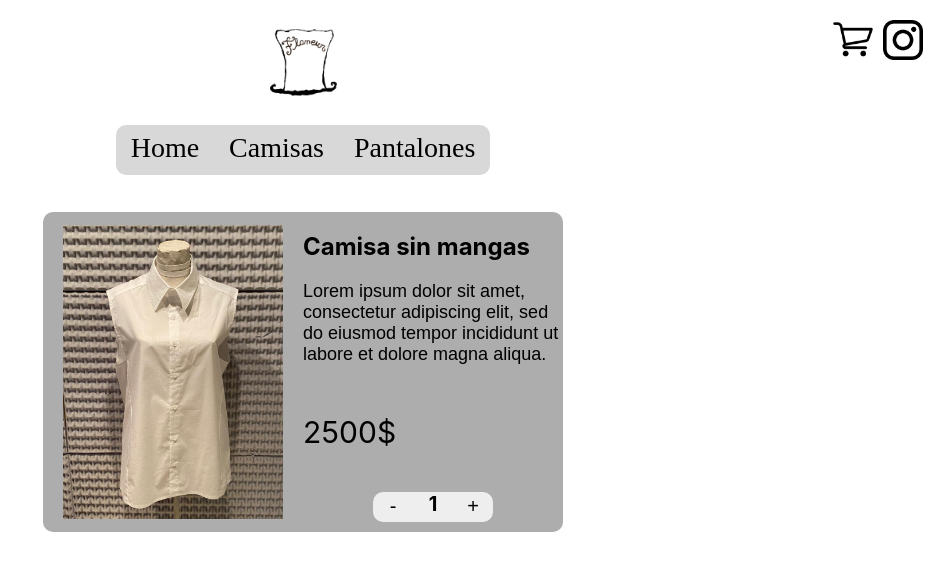
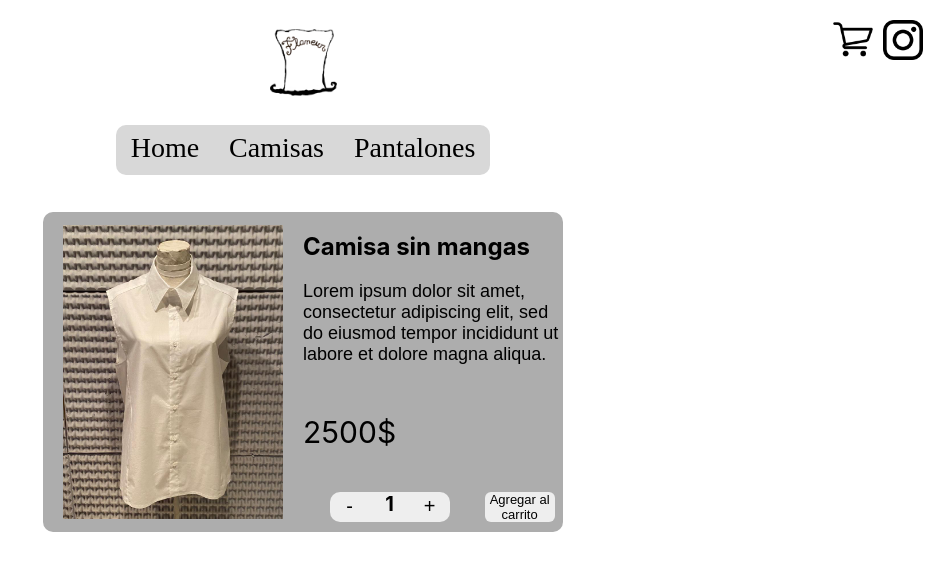
Before and after one commit to kekebargallo/Ezequiel-Bargallo, a React (Create React App) app: page /detail/camisa in a window 1280 px wide. Shown: the top 570 px of the page, without its empty margins (337-1280 px from the left). Built offline with nearby package versions, Linux system fonts and the light colour scheme.

Commit message:
counter sincronizado

```diff
--- a/src/App.js
+++ b/src/App.js
@@ -12,6 +12,7 @@ function App() {
         <Route path="/" element={<ItemListContainer />}/>
         <Route path="/detail/:id" element={<ItemDetailContainer />}/>
         <Route path="/category/:categoryId" element={<ItemListContainer />} />
+        <Route path='/cart' element={<div>Cart</div>} />
       </Routes>
     </BrowserRouter>
   );
--- a/src/components/ItemCountDetail/ItemCountDetail.js
+++ b/src/components/ItemCountDetail/ItemCountDetail.js
@@ -1,23 +1,24 @@
 import './ItemCountDetail.styles.css'
 import { useState } from 'react';
 
-const ItemCountDetail = ( {stock, initial}) => {
-
-    const [contador, setContador] = useState(initial)
+const ItemCountDetail = ( {stock, count, setCount}) => {
 
     const increase = () => {
-        contador < stock && setContador(contador + 1);
+      setCount(count + 1);
     };
 
     const decrease = () => {
-        contador > 1 && setContador(contador - 1);
+        count > 1 && setCount(count - 1);
     };
 
   return (
     <div className='countContainer'>
         <button onClick={decrease} className='decreaseCounter'>-</button>
-        <h4 className='numberCounter'>{contador}</h4>
-        <button onClick={increase} className='increaseCounter'>+</button>
+        <h4 className='numberCounter'>{count}</h4>
+        {count < stock
+        && <button
+        onClick={increase}
+        className='increaseCounter'>+</button>}
     </div>
   )
 }
--- a/src/components/ItemDetail/ItemDetail.js
+++ b/src/components/ItemDetail/ItemDetail.js
@@ -1,14 +1,29 @@
 import ItemCountDetail from '../ItemCountDetail/ItemCountDetail';
 import './ItemDetail.styles.css';
+import { useState } from 'react';
+import { useNavigate } from 'react-router-dom';
 
 const ItemDetail = ({product}) => {
+
+  const [count, setCount] = useState(1);
+
+  const navigate = useNavigate();
+
+  const handleClick = () => {
+    navigate('/cart')
+  }
+
   return (
     <div className="itemDetailContainer">
         <h2>{product.name}</h2>
         <img src={product.img.primeraImg} />
         <p className="itemDetailDes">Lorem ipsum dolor sit amet, consectetur adipiscing elit, sed do eiusmod tempor incididunt ut labore et dolore magna aliqua.</p>
         <p className="itemDetailPrice">{product.price}$</p>
-        <ItemCountDetail stock={3} initial={1}/>
+        <ItemCountDetail
+        stock={product.stock}
+        count={count}
+        setCount={setCount}/>
+        <button onClick={handleClick} className='cartLinkDetail'>Agregar al carrito</button>
     </div>
   )
 };
--- a/src/components/ItemDetail/ItemDetail.styles.css
+++ b/src/components/ItemDetail/ItemDetail.styles.css
@@ -8,7 +8,7 @@
     grid-template-areas: "img img img tit tit tit"
     "img img img des des des" "img img img des des des"
     "img img img price price price" "img img img price price price"
-    "img img img count count count";
+    "img img img count count cart";
     border-radius: 10px;
     margin: 12px auto;
 }
@@ -47,3 +47,23 @@ h2{
     background-color: black;
     padding: 10px
 }
+
+.cartLinkDetail {
+    grid-area: cart;
+    border: none;
+    border-radius: 6px;
+    padding: 0;
+    align-self: center;
+    justify-self: center;
+    width: 70px;
+    font-size: 13px;
+    font-family: Arial, Helvetica, sans-serif;
+    background-color: rgb(238, 238, 238);
+    cursor: pointer;
+    transition: 0.3s;
+}
+
+.cartLinkDetail:hover {
+    color: white;
+    background-color: rgb(53, 53, 53);
+}
--- a/src/components/mockData.js
+++ b/src/components/mockData.js
@@ -65,7 +65,7 @@ const data = [
       id: "cargosHolgados",
       categoria: "pantalones",
       name: "Pantalones cargo holgados",
-      price: 1200,
+      price: 6000,
       stock: 3,
       img: {
         primeraImg: "/assets/img/cargos-holgados.jpg"
@@ -75,7 +75,7 @@ const data = [
       id: "punkiePants",
       categoria: "pantalones",
       name: "Pantalones estampados",
-      price: 1200,
+      price: 5500,
       stock: 3,
       img: {
         primeraImg: "/assets/img/punkie-pants.jpg"
@@ -85,7 +85,7 @@ const data = [
       id: "camisaSkater",
       categoria: "camisas",
       name: "Camisa skater",
-      price: 1200,
+      price: 3000,
       stock: 3,
       img: {
         primeraImg: "/assets/img/camisa-skater.jpg"
```
